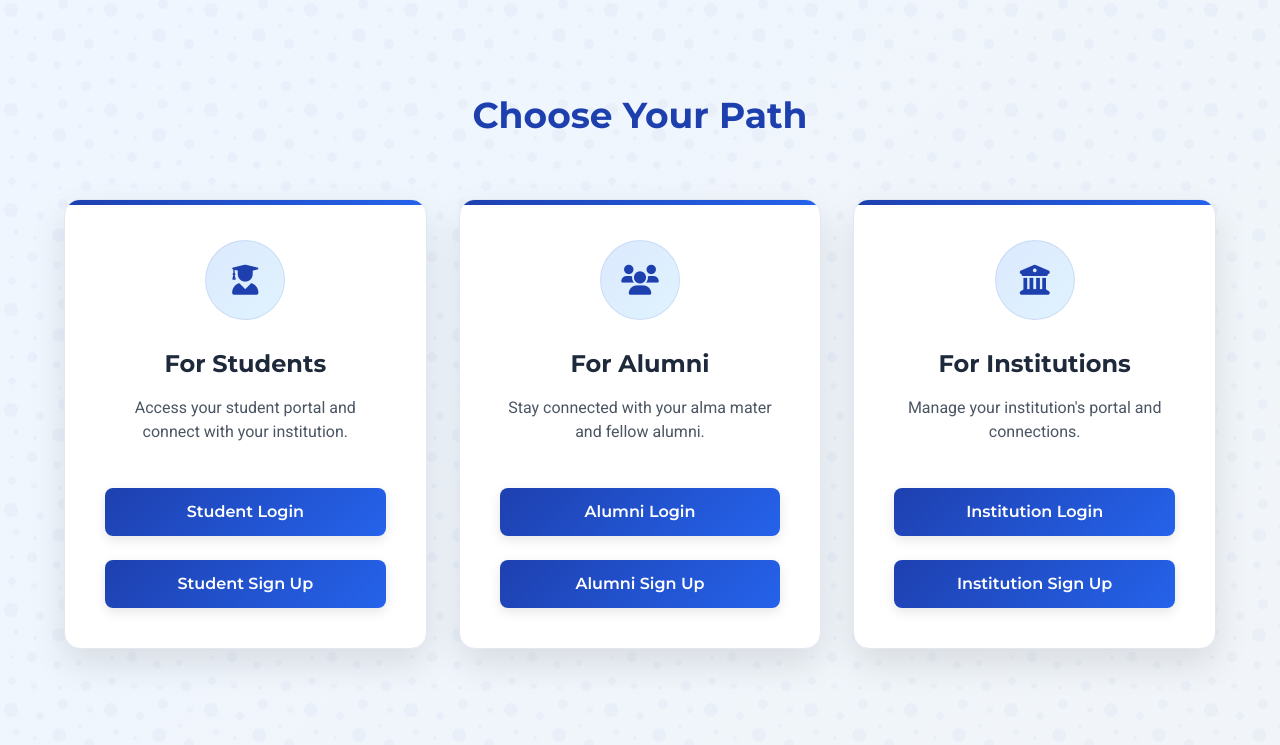
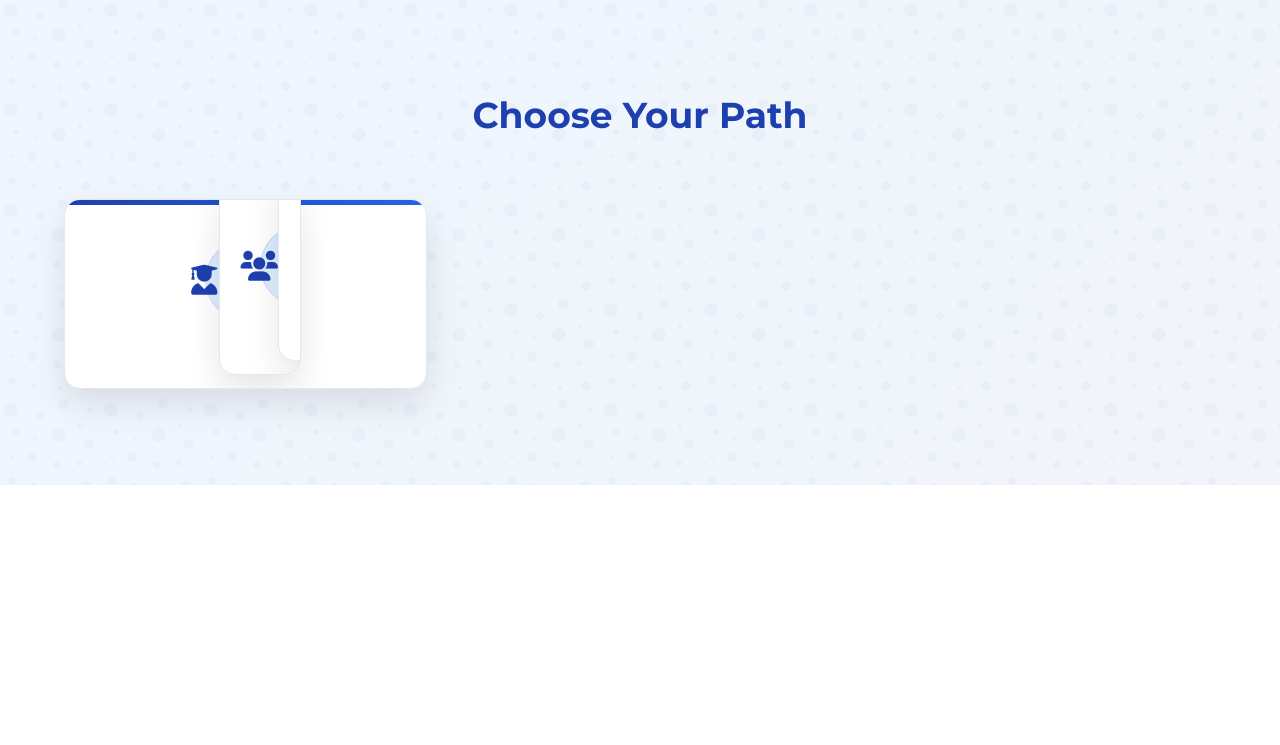
Before and after one commit to ankit935686/Megahacks, a Django app: template LMS/core/templates/core/home.html in a window 1280 px wide. Shown: the part 1739-2484 px from the top of the page. After the commit the page ends 2224 px from the top, so only its background shows below. Run offline with Django 5.2, Linux system fonts and the light colour scheme; the template is opened without the code that fills it, so the values that code supplies are empty.

Commit message:
landing page

```diff
--- a/LMS/LMS/settings.py
+++ b/LMS/LMS/settings.py
@@ -38,6 +38,7 @@ INSTALLED_APPS = [
     'django.contrib.messages',
     'django.contrib.staticfiles',
     'students',
+    'core',
 ]
 
 MIDDLEWARE = [
--- a/LMS/LMS/urls.py
+++ b/LMS/LMS/urls.py
@@ -15,8 +15,9 @@ Including another URLconf
     2. Add a URL to urlpatterns:  path('blog/', include('blog.urls'))
 """
 from django.contrib import admin
-from django.urls import path
+from django.urls import path, include
 
 urlpatterns = [
     path('admin/', admin.site.urls),
+    path('', include('core.urls')),
 ]
--- a/LMS/core/templates/core/home.html
+++ b/LMS/core/templates/core/home.html
@@ -674,32 +674,17 @@
                 <div class="login-card">
                     <div class="icon-container">
                         <i class="fas fa-user-graduate text-3xl" style="color: var(--primary);"></i>
-                    </div>
-                    <h5 class="text-2xl font-bold text-center mb-4">For Students</h5>
-                    <p class="text-gray-600 mb-8 text-center">Access your student portal and connect with your institution.</p>
-                    <button onclick="window.location.href='{% url 'student_login' %}'" class="login-button mb-3">Student Login</button>
-                    <button onclick="window.location.href='{% url 'student_signup' %}'" class="login-button">Student Sign Up</button>
-                </div>
+
 
                 <div class="login-card">
                     <div class="icon-container">
                         <i class="fas fa-users text-3xl" style="color: var(--primary);"></i>
-                    </div>
-                    <h5 class="text-2xl font-bold text-center mb-4">For Alumni</h5>
-                    <p class="text-gray-600 mb-8 text-center">Stay connected with your alma mater and fellow alumni.</p>
-                    <button onclick="window.location.href='{% url 'alumni_login' %}'" class="login-button mb-3">Alumni Login</button>
-                    <button onclick="window.location.href='{% url 'alumni_signup' %}'" class="login-button">Alumni Sign Up</button>
-                </div>
+
 
                 <div class="login-card">
                     <div class="icon-container">
                         <i class="fas fa-university text-3xl" style="color: var(--primary);"></i>
-                    </div>
-                    <h5 class="text-2xl font-bold text-center mb-4">For Institutions</h5>
-                    <p class="text-gray-600 mb-8 text-center">Manage your institution's portal and connections.</p>
-                    <button onclick="window.location.href='{% url 'institution_login' %}'" class="login-button mb-3">Institution Login</button>
-                    <button onclick="window.location.href='{% url 'institution_signup' %}'" class="login-button">Institution Sign Up</button>
-                </div>
+
             </div>
         </div>
     </section>
```
